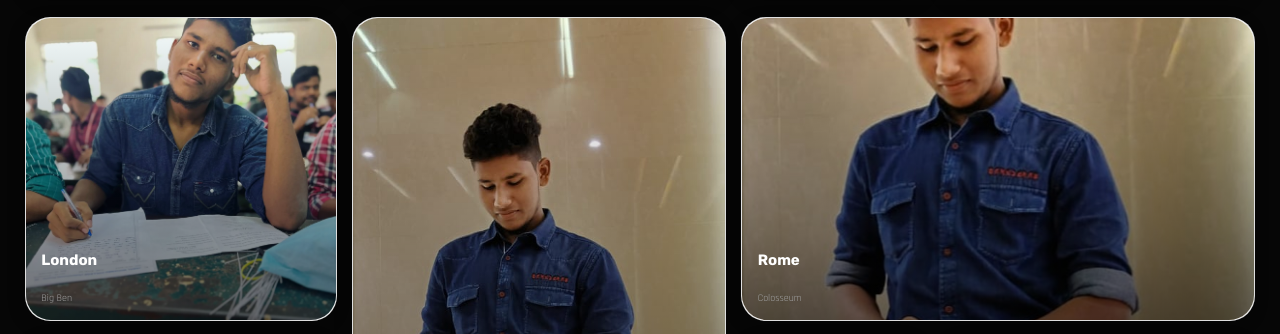
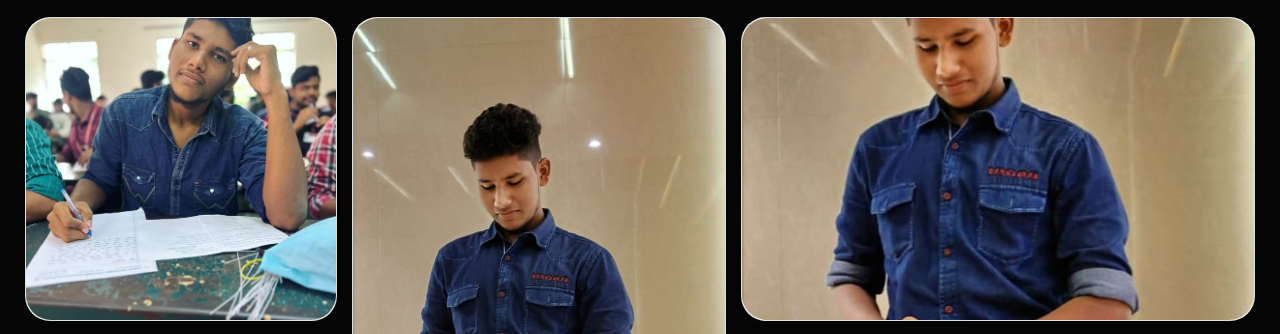
Before and after one commit to AslamMusbar/portfolio, a Django app: page /gallery/ in a window 1280 px wide. Shown: the part 2015-2349 px from the top of the page. Run offline with Django 5.2, Linux system fonts and the light colour scheme; some libraries are stand-ins or nearby versions.

Commit message:
Update gallery.html

```diff
--- a/templates/gallery.html
+++ b/templates/gallery.html
@@ -249,60 +249,36 @@ padding:2px 8px 2px 6px;
   <div class="card__img">
     <img src="{% static 'assets/images/a_gallery/aslam3.jpg' %}" alt="Big Ben">
 
-    <div class="card__overlay">
-      <h2>London</h2>
-      <p>Big Ben</p>
-    </div>
     </div>
   </div>
       <div class="card">
   <div class="card__img">
     <img src="{% static 'assets/images/a_gallery/aslam8.jpg' %}" alt="Eiffel Tower">
 
-    <div class="card__overlay">
-      <h2>Paris</h2>
-      <p>Eiffel Tower</p>
-    </div>
     </div>
   </div>
       <div class="card">
   <div class="card__img">
     <img src="{% static 'assets/images/a_gallery/aslam19.jpg' %}" alt="Colosseum">
 
-    <div class="card__overlay">
-      <h2>Rome</h2>
-      <p>Colosseum</p>
-    </div>
     </div>
   </div>
       <div class="card">
   <div class="card__img">
     <img src="{% static 'assets/images/a_gallery/aslam10.jpg' %}" alt="Pisa Tower">
 
-    <div class="card__overlay">
-      <h2>Pisa</h2>
-      <p>Pisa Tower</p>
-    </div>
     </div>
   </div>
       <div class="card">
   <div class="card__img">
     <img src="{% static 'assets/images/a_gallery/aslam9.jpg' %}" alt="">
 
-    <div class="card__overlay">
-      <h2>New York</h2>
-      <p>Statue of Liberty</p>
-    </div>
     </div>
   </div>
       <div class="card">
   <div class="card__img">
     <img src="{% static 'assets/images/a_gallery/aslam11.jpg' %}" alt="Sydney Opera House">
 
-    <div class="card__overlay">
-      <h2>Sydney</h2>
-      <p>Sydney Opera House</p>
-    </div>
     </div>
   </div>
 
@@ -314,60 +290,36 @@ padding:2px 8px 2px 6px;
   <div class="card__img">
     <img src="{% static 'assets/images/a_gallery/aslam9.jpg' %}" alt="Big Ben">
 
-    <div class="card__overlay">
-      <h2>London</h2>
-      <p>Big Ben</p>
-    </div>
     </div>
   </div>
       <div class="card">
   <div class="card__img">
     <img src="{% static 'assets/images/a_gallery/aslam20.jpg' %}" alt="Eiffel Tower">
 
-    <div class="card__overlay">
-      <h2>Paris</h2>
-      <p>Eiffel Tower</p>
-    </div>
     </div>
   </div>
       <div class="card">
   <div class="card__img">
     <img src="{% static 'assets/images/a_gallery/aslam21.jpg' %}" alt="Colosseum">
 
-    <div class="card__overlay">
-      <h2>Rome</h2>
-      <p>Colosseum</p>
-    </div>
     </div>
   </div>
       <div class="card">
   <div class="card__img">
     <img src="{% static 'assets/images/a_gallery/aslam22.jpg' %}" alt="Pisa Tower">
 
-    <div class="card__overlay">
-      <h2>Pisa</h2>
-      <p>Pisa Tower</p>
-    </div>
     </div>
   </div>
       <div class="card">
   <div class="card__img">
     <img src="{% static 'assets/images/a_gallery/aslam23.jpg' %}" alt="">
 
-    <div class="card__overlay">
-      <h2>New York</h2>
-      <p>Statue of Liberty</p>
-    </div>
     </div>
   </div>
       <div class="card">
   <div class="card__img">
     <img src="{% static 'assets/images/a_gallery/aslam12.jpg' %}" alt="Sydney Opera House">
 
-    <div class="card__overlay">
-      <h2>Sydney</h2>
-      <p>Sydney Opera House</p>
-    </div>
     </div>
   </div>
 
```
